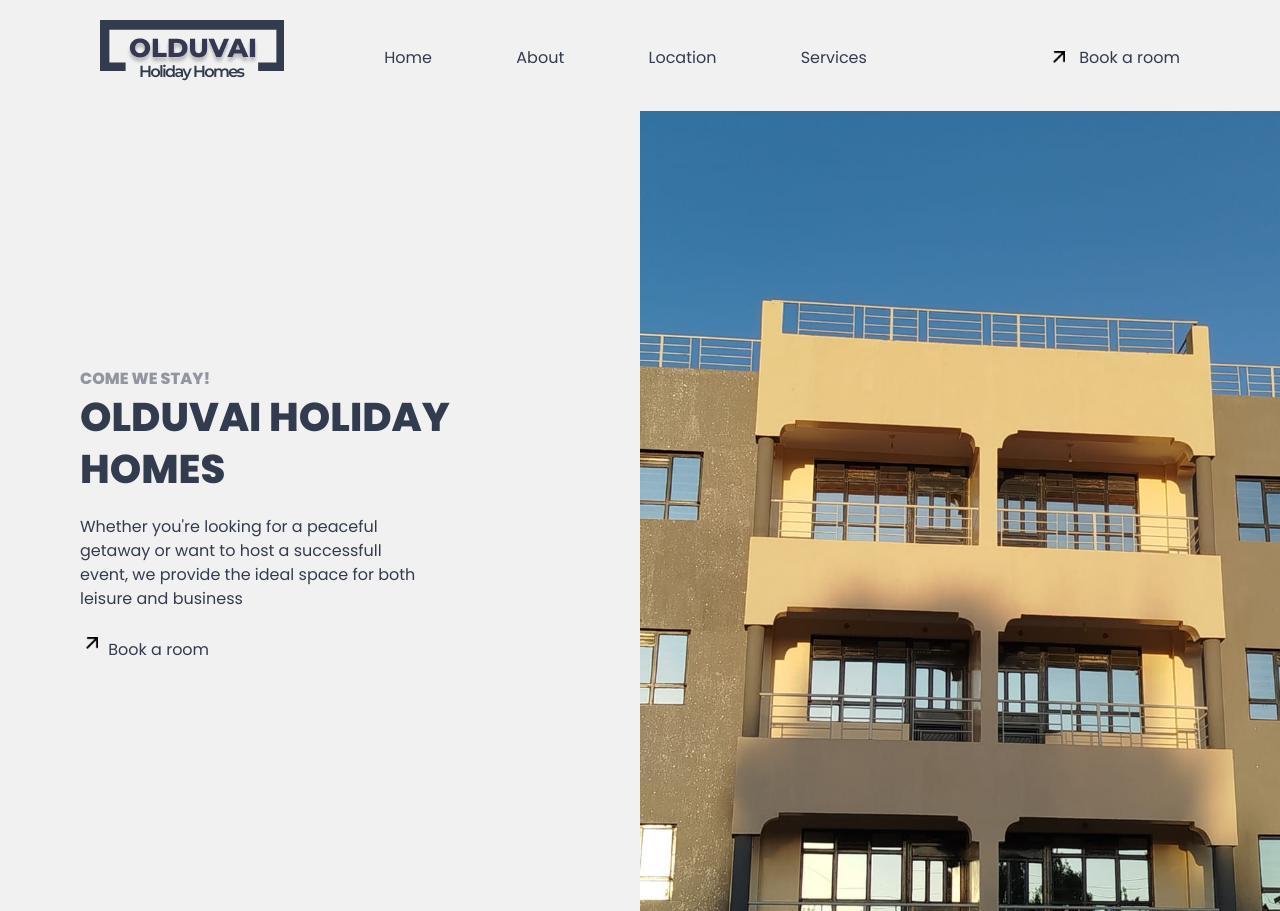
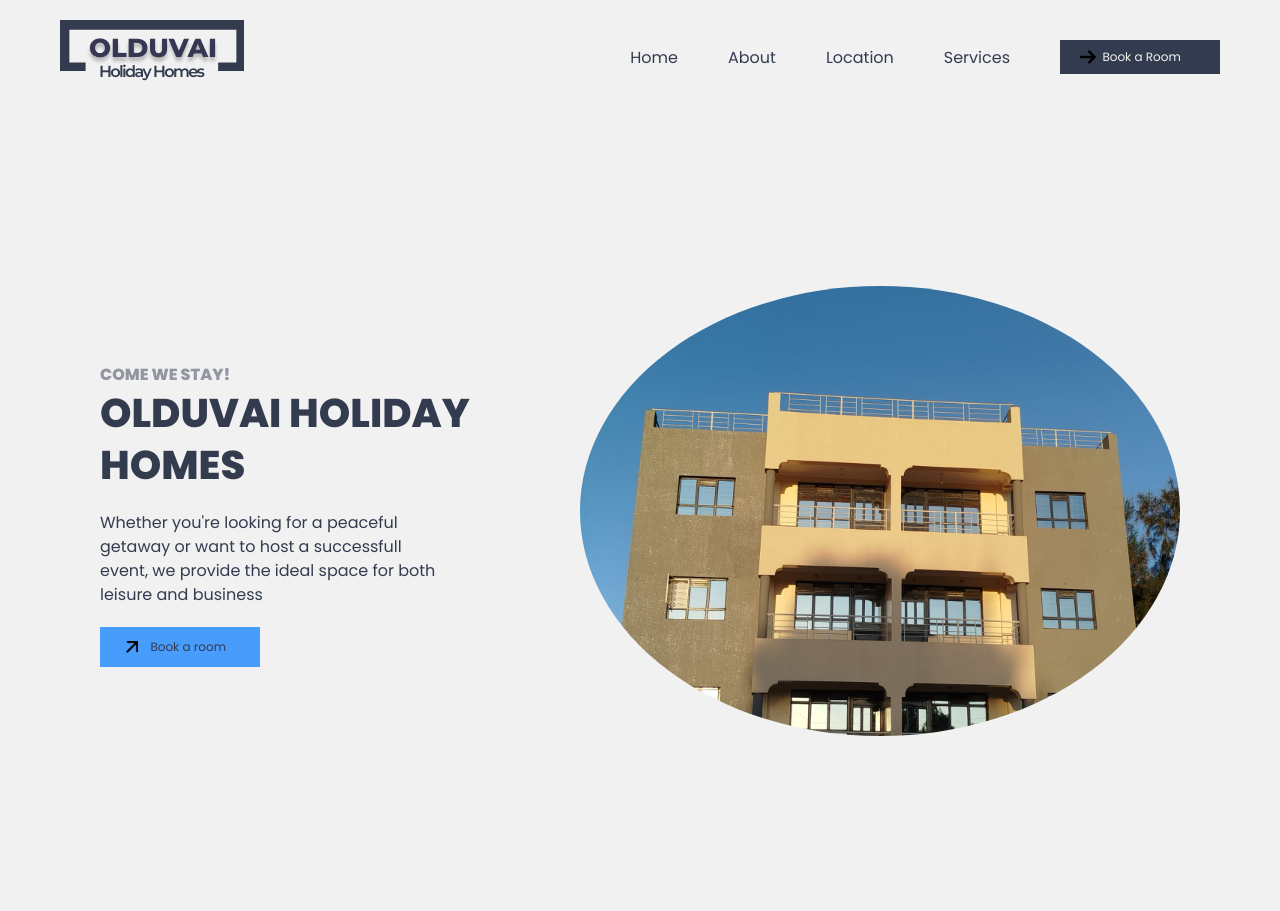
Before and after one commit to Richie-Gitonga/olduvaihh, an Astro site: page / in a window 1280 px wide. Shown: the top 911 px of the page. Built offline with nearby package versions, Linux system fonts and the light colour scheme; Astro itself is replaced by a stand-in of ours.

Commit message:
changed button styling

```diff
--- a/src/components/Form.astro
+++ b/src/components/Form.astro
@@ -1,8 +1,8 @@
 
     <div class="form-container">
         <header>
-            <h5>FOR MORE DETAILS,</h5>
-            <h2>Contact Us</h2>
+            <p>for more details,</p>
+            <h3>Contact Us</h3>
         </header>
         <form>
             <div class="form-input">
@@ -15,14 +15,27 @@
             </div>
             <div class="form-input">
                 <label for="message">Your Message</label>
-                <textarea id="message" cols="20" rows="8"></textarea>
+                <textarea id="message" cols="16" rows="8"></textarea>
             </div>
+            <button class="button dark-button">Submit</button>
         </form>
     </div>
 
 <style>
+    p {
+        text-transform: uppercase;
+        font-size: 0.75rem;
+    }
+
+    h3 {
+        font-size: 3rem;
+        font-weight: 800;
+        margin: 0.75rem 1rem;
+
+    }
+
     .form-container {
-        max-width: 40rem;
+        max-width: 30rem;
         width: 100%;
         margin: 0 auto;
         box-shadow: 0px 4px 16px 0px rgba(51,60,79,0.16);
@@ -43,7 +56,7 @@
     }
 
     .form-input {
-        width: calc(100% - 10rem);
+        width: calc(100% - 4rem);
         margin: 20px auto;
     }
 
@@ -59,14 +72,36 @@
     input, textarea {
         display: block;
         width: 100%;
+        margin-top: 0.5rem;
         padding: 0.75rem 1rem;
         outline: none;
         border: none;
         background: #e2e2e2;
         cursor: pointer;
+        border-radius: 0.75rem;
     }
 
     input:hover, textarea:hover {
         box-shadow: 0px 2px 4px 0px rgba(51,60,79,0.16);
     }
+
+    button {
+        outline: none;
+        border: none;
+        margin: 20px auto;
+        font-weight: 700;
+        font-size: 1rem;
+        display: flex;
+        align-items: center;
+        justify-content: center;
+        border-radius: 0.75rem;
+        cursor: pointer;
+        transition: all 0.3s ease-in;
+    }
+
+    button:hover {
+        box-shadow: 0px 2px 4px 0px rgba(51,60,79,0.16);
+        transform: scaleY(110%);
+
+    }
 </style>
--- a/src/components/Hero.astro
+++ b/src/components/Hero.astro
@@ -2,20 +2,26 @@
   <div class="hero-content">
     <h5 class="muted">Come we stay!</h5>
     <h1>olduvai holiday homes</h1>
-        <p>Whether you're looking for a peaceful getaway or want to host a
-            successfull event, we provide the ideal space for both leisure and business </p>
-        <div class="book">
-            <img class="icon" src="right_up.png" alt="i">
+    <p>
+      Whether you're looking for a peaceful getaway or want to host a
+      successfull event, we provide the ideal space for both leisure and
+      business
+    </p>
+    <div class="button light-button">
+      <img class="icon" src="right_up.png" alt="i" />
       Book a room
     </div>
   </div>
-    <div class="image-container"><img src="olduvai.jpeg" alt=""></div>
+  <div>
+    <img class="hero-image" src="olduvai.jpeg" alt="">
+  </div>
 </div>
 
 <style>
   .hero {
-        width: 100vw;
+    width: 100%;
     height: 100vh;
+    padding: 0 100px;
     display: flex;
     align-items: center;
     justify-content: space-between;
@@ -23,35 +29,28 @@
 
   .hero .hero-content {
     width: 50%;
-        padding: 0 80px;
   }
 
-    .hero .hero-content h5{
+  .hero .hero-content h5 {
     font-size: 1rem;
     text-transform: uppercase;
-
   }
-    .hero .hero-content h1{
+  .hero .hero-content h1 {
     font-size: 2.5rem;
     font-weight: 800;
     line-height: 130%;
     text-transform: uppercase;
   }
 
-    .hero .hero-content p{
+  .hero .hero-content p {
     margin: 1.25rem 0;
     line-height: 150%;
     font-weight: 400;
     width: 70%;
   }
-    .hero .image-container {
-        width: 50%;
 
+.hero-image {
+  width: 600px;
+  border-radius: 50%;
 }
-
-    .image-container img {
-        max-width: 100%;
-        height: 100vh;
-    }
-
 </style>
--- a/src/components/Nav.astro
+++ b/src/components/Nav.astro
@@ -1,34 +1,37 @@
+---
+import Cta from "./buttons/Cta.astro"
+---
+
 <div class="nav">
     <img class="logo" src="Logo.png" alt="">
-    <div class="nav-items">
-        <a href="/home">Home</a>
-        <a href="/about">About</a>
-        <a href="/location">Location</a>
-        <a href="/services">Services</a>
-    </div>
-    <div class="book">
-        <img class="icon" src="right_up.png" alt="i">
-        Book a room
-    </div>
+    <ul class="nav-items">
+        <li><a href="/home">Home</a></li>
+        <li><a href="/about">About</a></li>
+        <li><a href="/location">Location</a></li>
+        <li><a href="/services">Services</a></li>
+        <li>
+            <a href="#" class="button dark-button">
+                <img width="16px" height="16px" src="right-arrow.png" alt="right-icon">
+                <p>Book a Room<p>
+            </a>
+        </li>
+    </ul>
 </div>
 
 <style>
     .nav {
-        padding: 20px 100px;
+        width: 100%;
+        padding: 20px 60px;
         display: flex;
         justify-content: space-between;
         align-items: center;
     }
 
-    .nav .nav-items a{
-        margin-right: 80px;
+    .nav .nav-items{
+        list-style-type: none;
+        display: flex;
+        align-items: center;
+        gap: 50px;
     }
 
-    .book {
-        display: flex;
-        align-items: center;
-        gap: 8px;
-    }
-
-
 </style>
--- a/src/components/Product.astro
+++ b/src/components/Product.astro
@@ -26,7 +26,7 @@
         </ul>
             <div class="content__footer">
                 <p>16 units available</p>
-                        <button class="cta">Book this room</button>
+                    <a class="button dark-button">Book this room</a>
             </div>
     </div>
 </div>
--- /dev/null
+++ b/src/components/buttons/Cta.astro
@@ -0,0 +1,25 @@
+---
+const {icon, action} = Astro.props
+---
+
+<a href="#">
+    <img class="icon" src="right-arrow.png" alt="">
+    {action}
+</a>
+
+
+<style>
+    a {
+        width: 200px;
+        height: 50px;
+        color: #fff;
+        background-color: var(--bg-primary);
+        display: flex;
+        align-items: center;
+        gap: 8px;
+        padding-left: 20px;
+        font: 0.5rem;
+    }
+
+
+</style>
--- a/src/layouts/Layout.astro
+++ b/src/layouts/Layout.astro
@@ -86,4 +86,25 @@
 		text-transform: uppercase;
 		font-weight: 800;
 	}
+
+	.button {
+		width: 10rem;
+		padding: 0.5rem 1.25rem;
+		font-size: 0.75rem;
+		display: flex;
+		align-items: center;
+		gap: 0.4rem;
+	}
+
+	.light-button {
+		color: var(--bg-primary);
+		background-color: var(--bg-secondary);
+	}
+
+	.dark-button {
+		color: var(--bg-white);
+		background-color: var(--bg-primary);
+
+	}
+
 </style>
```
Also changed, not shown: public/right-arrow.png (added), src/components/ui/Button.astro (deleted). Lines whose indentation alone changed are shown as unchanged.
